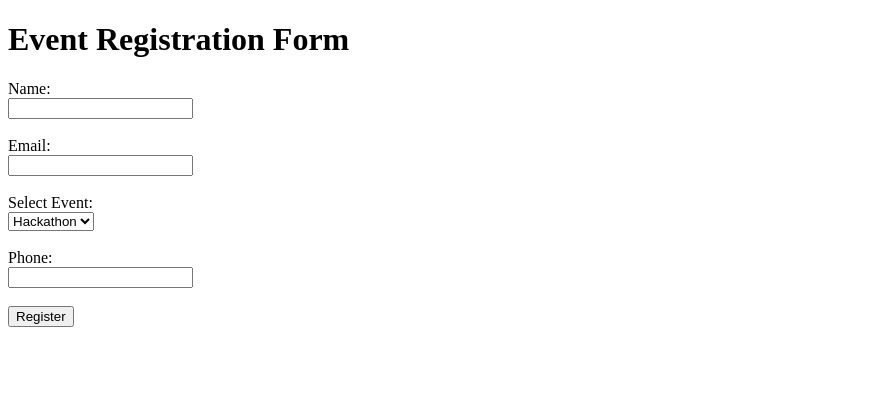
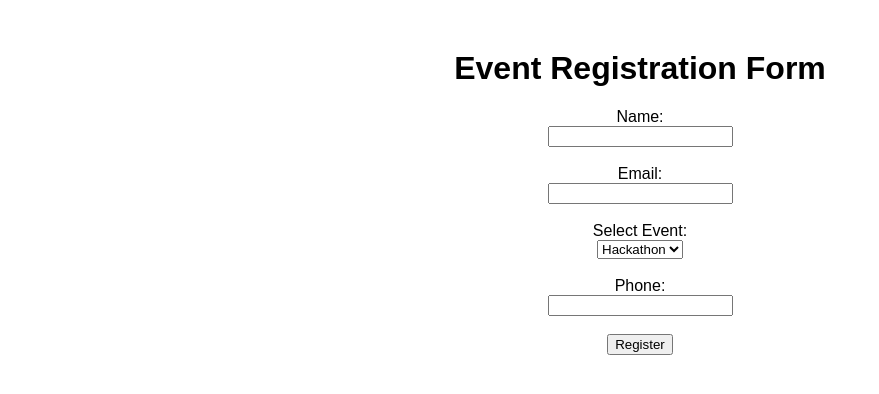
Before and after one commit to Vaibhaviy/event-registration, a Flask app: page / in a window 1280 px wide. Shown: the top 394 px of the page, without its empty margins (0-879 px from the left). Run offline with Flask 3, Linux system fonts and the light colour scheme.

Commit message:
Improved UI styling

```diff
--- a/templates/index.html
+++ b/templates/index.html
@@ -3,7 +3,7 @@
 <head>
     <title>Event Registration</title>
 </head>
-<body>
+<body style="font-family: Arial; text-align:center; margin-top:50px;"></body>
 
 <h1>Event Registration Form</h1>
 
```
